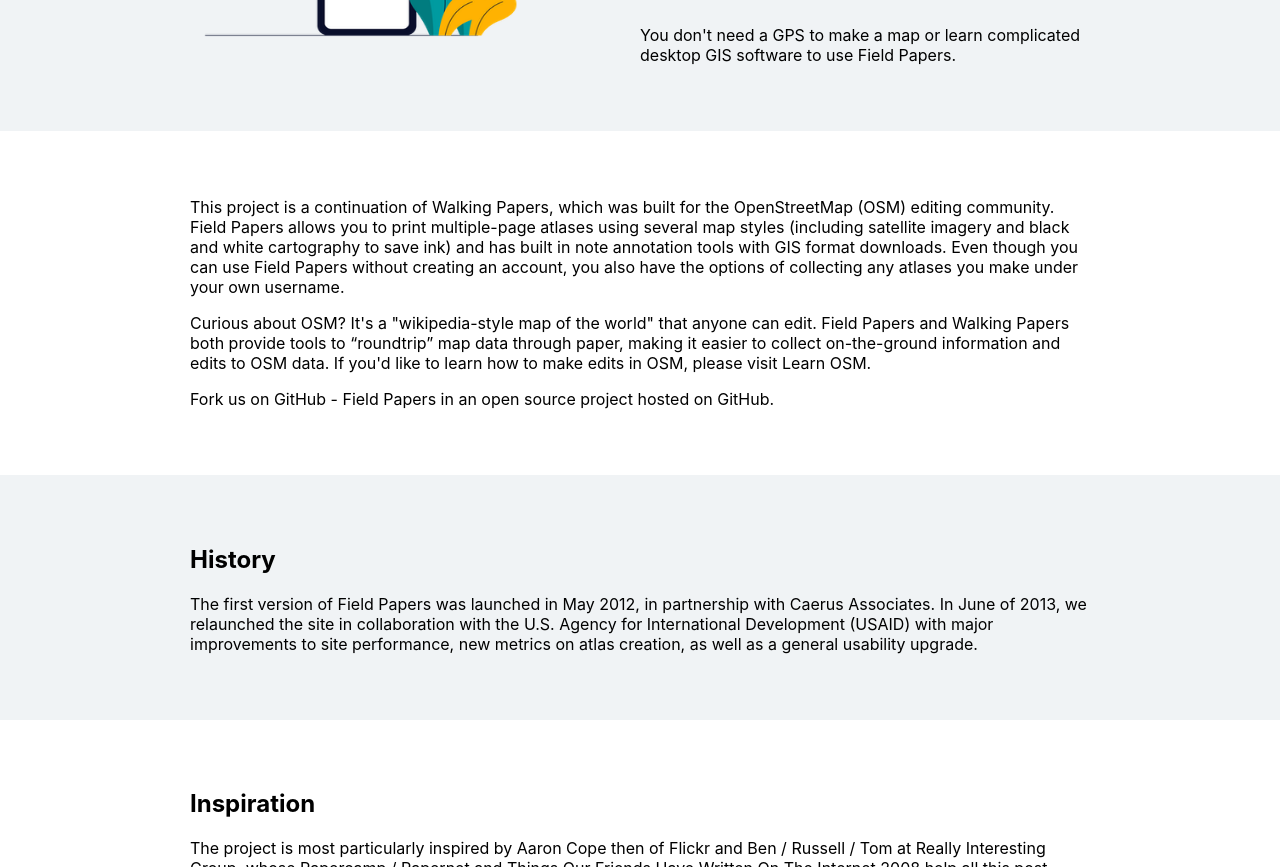
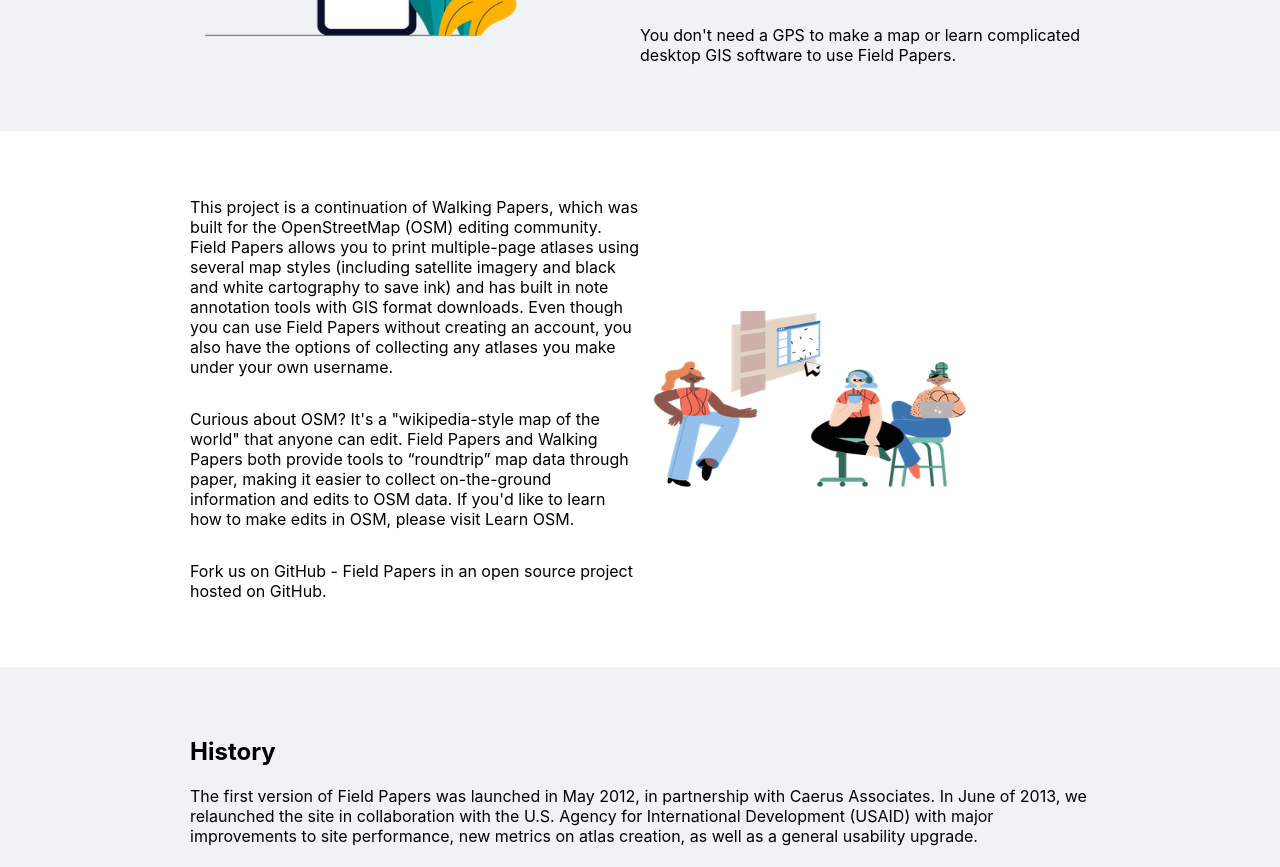
Before and after one commit to luisabad3210/fieldpapers, a React (Create React App) app: page /about in a window 1280 px wide. Shown: the part 660-1527 px from the top of the page. Built offline with nearby package versions, Linux system fonts and the light colour scheme.

Commit message:
fixing about page

```diff
--- a/src/components/pages/about.js
+++ b/src/components/pages/about.js
@@ -1,6 +1,7 @@
 import React from 'react'
 import AboutUs from '../images/Fresh_Folk_Gathering.png'
 import PhoneImg from '../images/Allura_User_Interface_4.png'
+import AboutContinuation from '../images/Cool_Kids_Pitch_Meeting.png'
 
 const About = () => {
     return (
@@ -36,12 +37,11 @@
                 </div>
             </section>
 
-            <section className='aboutSectionContainer2'>
-                    <div className='aboutSection'>
-                        {/* <h1>
-                            Inspiration
-                        </h1> */}
 
+            <section className='sectionTwoContainer'>
+                <div className='sectionTwo'>
+
+                    <div className='center'>
                         <p>
                             This project is a continuation of Walking Papers, which was built for the OpenStreetMap (OSM) editing community. Field Papers allows you to print multiple-page atlases using several map styles (including satellite imagery and black and white cartography to save ink) and has built in note annotation tools with GIS format downloads. Even though you can use Field Papers without creating an account, you also have the options of collecting any atlases you make under your own username.
                         </p>
@@ -53,8 +53,13 @@
                         <p>
                             Fork us on GitHub - Field Papers in an open source project hosted on GitHub.
                         </p>
+
                     </div>
-                </section>
+                    <div className='center'>
+                        <img src={AboutContinuation} alt='' title='' height='200px' width='340'/>
+                    </div>
+                </div>
+            </section>
 
 
                 <section className='aboutSectionContainer1'>
```
Also changed, not shown: src/components/images/Cool_Kids_Pitch_Meeting.png (added).
